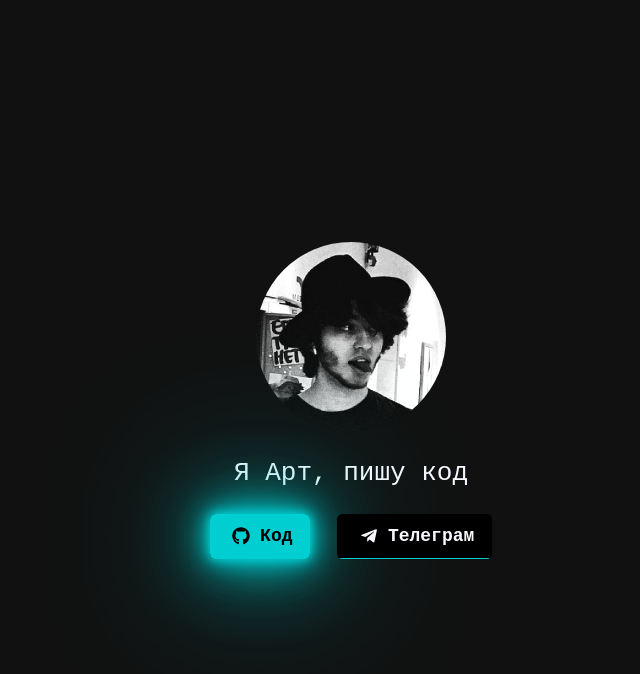
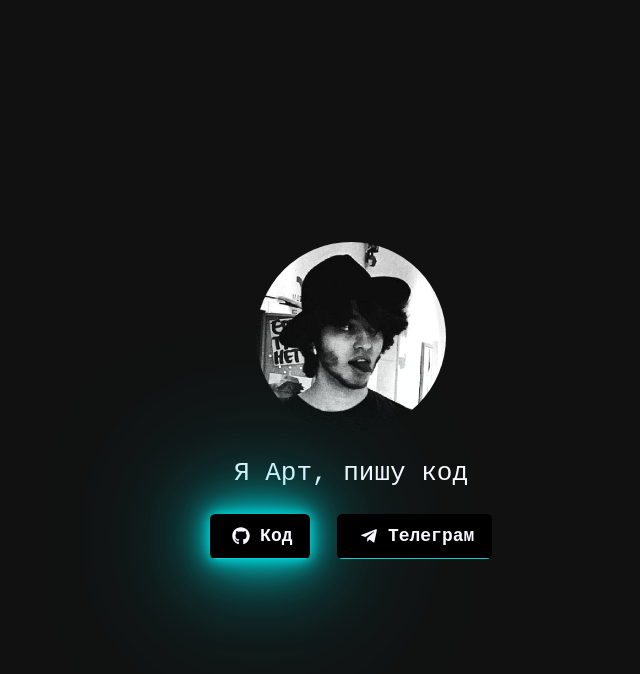
Before and after one commit to artginzburg/artginzburg.github.io, a React (Create React App) app: page / in a window 1280 px wide. In both pictures the pointer is over the link "Код". Shown: the top 674 px of the page, without its empty margins (289-929 px from the left). Built offline with nearby package versions, Linux system fonts and the light colour scheme; a web font is replaced by a local one.

Commit message:
make some effects desktop-only

```diff
--- a/src/components/Home/Home.scss
+++ b/src/components/Home/Home.scss
@@ -74,13 +74,18 @@
 
     &:hover {
       transition-delay: $trans-dur - 0.02s;
-      color: #000;
       box-shadow: 0 0 10px $link-color, 0 0 20px $link-color, 0 0 40px $link-color,
         0 0 80px $link-color, 0 0 160px $link-color;
 
+      @media (hover: hover) {
+        color: #000;
+      }
+
       &::before {
         transition-delay: 0s;
-        height: 100%;
+        @media (hover: hover) {
+          height: 100%;
+        }
       }
     }
 
```
